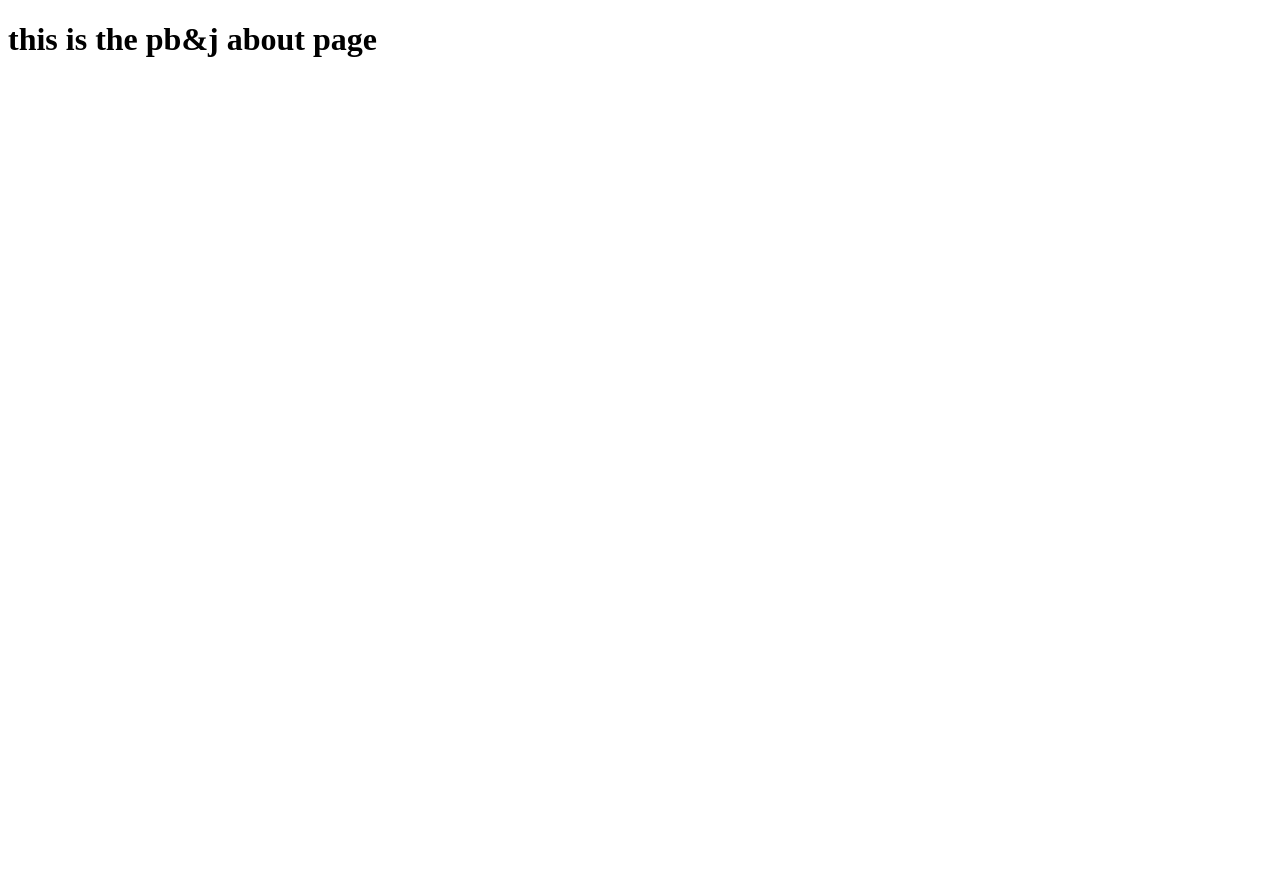
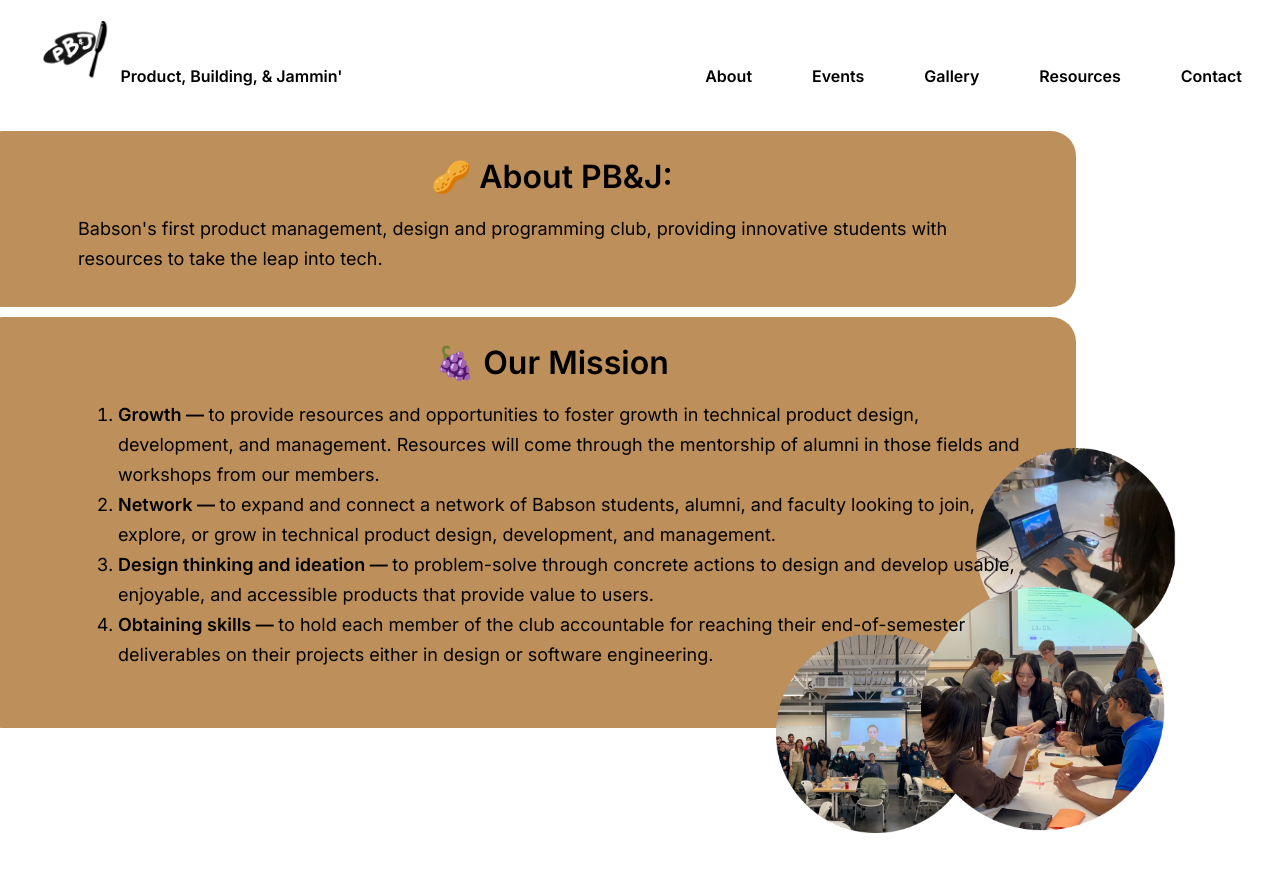
Before and after one commit to haniicorn/PBJWebsite, a plain HTML site: page about.html in a window 1280 px wide. Before the commit the page ends 800 px from the top, so only its background shows below. Drawn offline with Linux system fonts and the light colour scheme.

Commit message:
index + about

```diff
--- a/about.html
+++ b/about.html
@@ -1,13 +1,150 @@
 <!DOCTYPE html>
 <html lang="en">
-<head>
-    <meta charset="UTF-8">
-    <meta http-equiv="X-UA-Compatible" content="IE=edge">
-    <meta name="viewport" content="width=device-width, initial-scale=1.0">
+  <head>
+    <meta charset="UTF-8" />
+    <meta http-equiv="X-UA-Compatible" content="IE=edge" />
+    <meta name="viewport" content="width=device-width, initial-scale=1.0" />
     <title>About</title>
-</head>
-<body>
-    <h1>this is the pb&j about page</h1>
+    <style>
+      @import url("https://fonts.googleapis.com/css2?family=Inter:wght@400;600&display=swap");
+      html,
+      body {
+        font-family: "Inter";
+        line-height: 30px;
+      }
+      h1 {
+        font-weight: bold;
+        text-align: center;
+      }
+      p, ol{
+        font-size: 18px;
 
-</body>
+
+      }
+      .nav {
+        display: flex;
+        justify-content: row;
+        justify-content: space-around;
+        align-items: center;
+        align-content: stretch;
+        margin-top: 5px;
+        font-weight: bold;
+        align-items: end;
+        flex-wrap: nowrap;
+      }
+
+      .item {
+        margin-left: 5px;
+        margin-right: 5px;
+      }
+
+      img.logo {
+        display: inline-block;
+        height: 8vh;
+        margin-top: 10px;
+      }
+      .divider {
+        width: 20%;
+      }
+
+      a:link,
+      a:visited {
+        text-decoration: none;
+        color: black;
+      }
+
+      a:hover {
+        color: #7a4081;
+      }
+
+      .text {
+        background-color: #bd8f5b;
+        border-radius: 25px;
+
+        padding: 10px 50px 15px 100px;
+        margin-left: -30px;
+        margin-top: 5vh;
+        width: 75%;
+      }
+
+      .mission {
+        margin-top: 10px;
+        padding-bottom: 5vh;
+      }
+
+      .aboutpics {
+        display: absolute;
+        width: 50vh;
+        float: right;
+        margin-right: 12vh;
+        margin-bottom: 5vh;
+        margin-top: -35vh;
+      }
+    </style>
+  </head>
+  <body>
+    <div class="nav">
+      <div class="item logo">
+        <a href="index.html"
+          ><img class="logo" src="images/pbjlogo.png" alt="pbj logo"
+        /></a>
+        <a href="index.html" class="pbj-index"
+          >Product, Building, &amp; Jammin&apos;</a
+        >
+      </div>
+
+      <div class="divider"></div>
+
+      <div class="item active"><a href="about.html">About</a></div>
+      <div class="item"><a href="events.html">Events</a></div>
+      <div class="item"><a href="gallery.html">Gallery</a></div>
+      <div class="item"><a href="resources.html">Resources</a></div>
+      <div class="item"><a href="contact.html">Contact</a></div>
+    </div>
+
+    <div class="text about">
+      <h1>🥜 About PB&amp;J:</h1>
+      <p>
+        Babson&apos;s first product management, design and programming club,
+        providing innovative students with resources to take the leap into tech.
+      </p>
+    </div>
+
+    <div class="text mission">
+      <h1>🍇 Our Mission</h1>
+      <ol class="missionlist">
+        <li>
+          <strong>Growth — </strong> to provide resources and opportunities to
+          foster growth in technical product design, development, and
+          management. Resources will come through the mentorship of alumni in
+          those fields and workshops from our members.
+        </li>
+        <li>
+          <strong>Network — </strong>to expand and connect a network of Babson
+          students, alumni, and faculty looking to join, explore, or grow in
+          technical product design, development, and management.
+        </li>
+        <li>
+          <strong>Design thinking and ideation — </strong>to problem-solve
+          through concrete actions to design and develop usable, enjoyable, and
+          accessible products that provide value to users.
+        </li>
+        <li>
+          <strong>Obtaining skills — </strong>to hold each member of the club
+          accountable for reaching their end-of-semester deliverables on their
+          projects either in design or software engineering.
+        </li>
+      </ol>
+    </div>
+    <img src="images/pbjabout.png" alt="about pbj pics" class="aboutpics" />
+    <!-- <div class="uncrusties">
+        <h2>Meet the Uncrusties!</h2>
+        div
+
+    </div>
+    <div class="mentors">
+        <h2>Meet the Mentors!</h2> -->
+
+    </div>
+  </body>
 </html>
```
Also changed, not shown: index.html (+2 -3 lines), sitemap.html (+90 -8 lines), images/pbjabout.png (added), images/pbjpic1.jpg (added), images/pbjpic2.jpg (added), images/pbjpic3.jpg (added), images/pbjpic4.jpg (added), images/pbjpic7.jpg (added), 2 other files.
